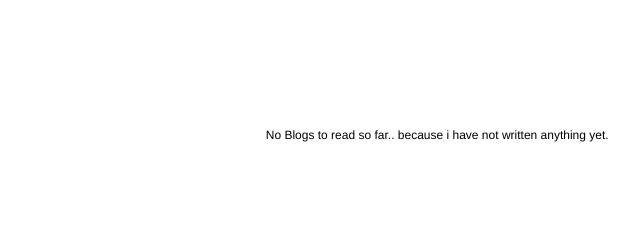
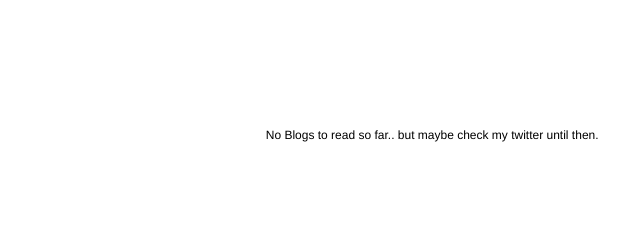
Before and after one commit to aritraghose/aritraghose.github.io, a plain HTML site: page blogs.html in a window 1280 px wide. Shown: the top 240 px of the page, 7-647 px from the left. Drawn offline with Linux system fonts and the light colour scheme.

Commit message:
Updated blogs.html

```diff
--- a/blogs.html
+++ b/blogs.html
@@ -27,7 +27,7 @@
         <br/>
         <br/>
         <br/>
-        <p> No Blogs to read so far.. because i have not written anything yet. </p>
+        <p> No Blogs to read so far.. but maybe check my twitter until then. </p>
     </div>
 
 </body>
```
